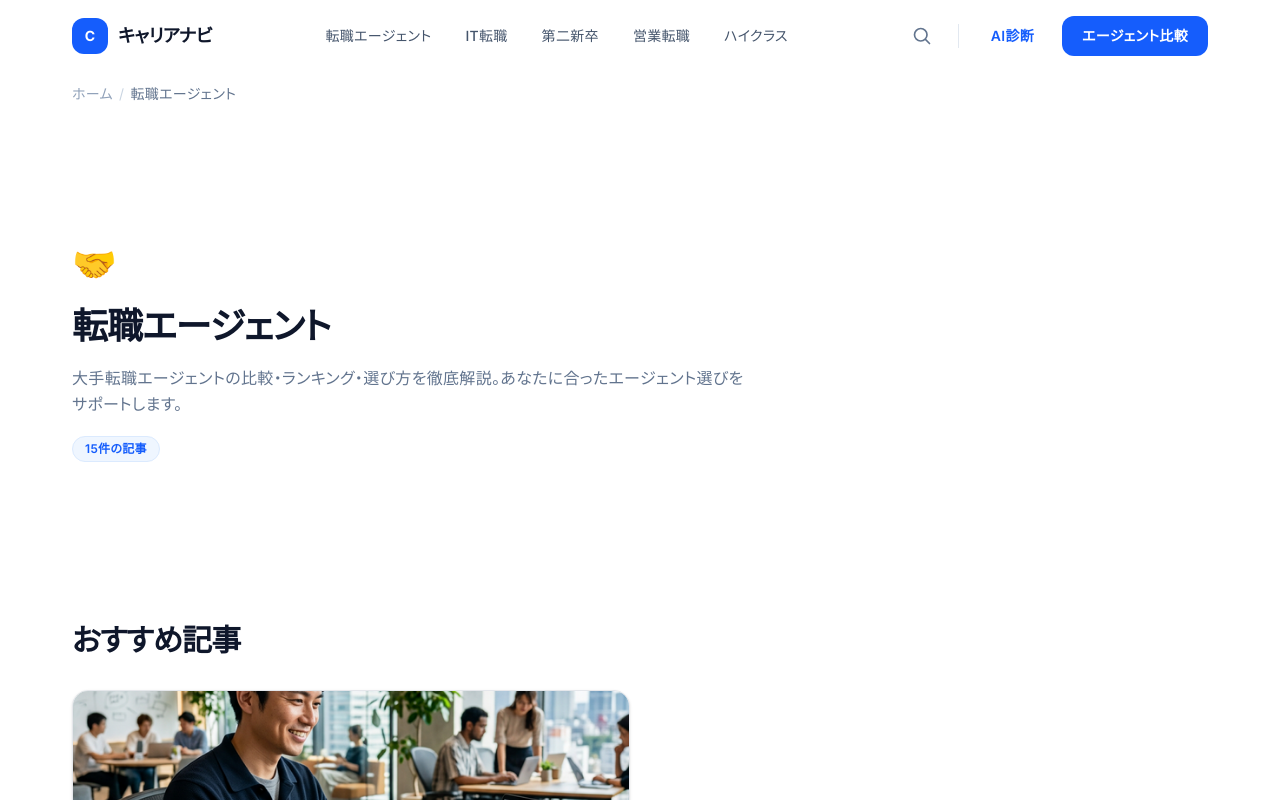
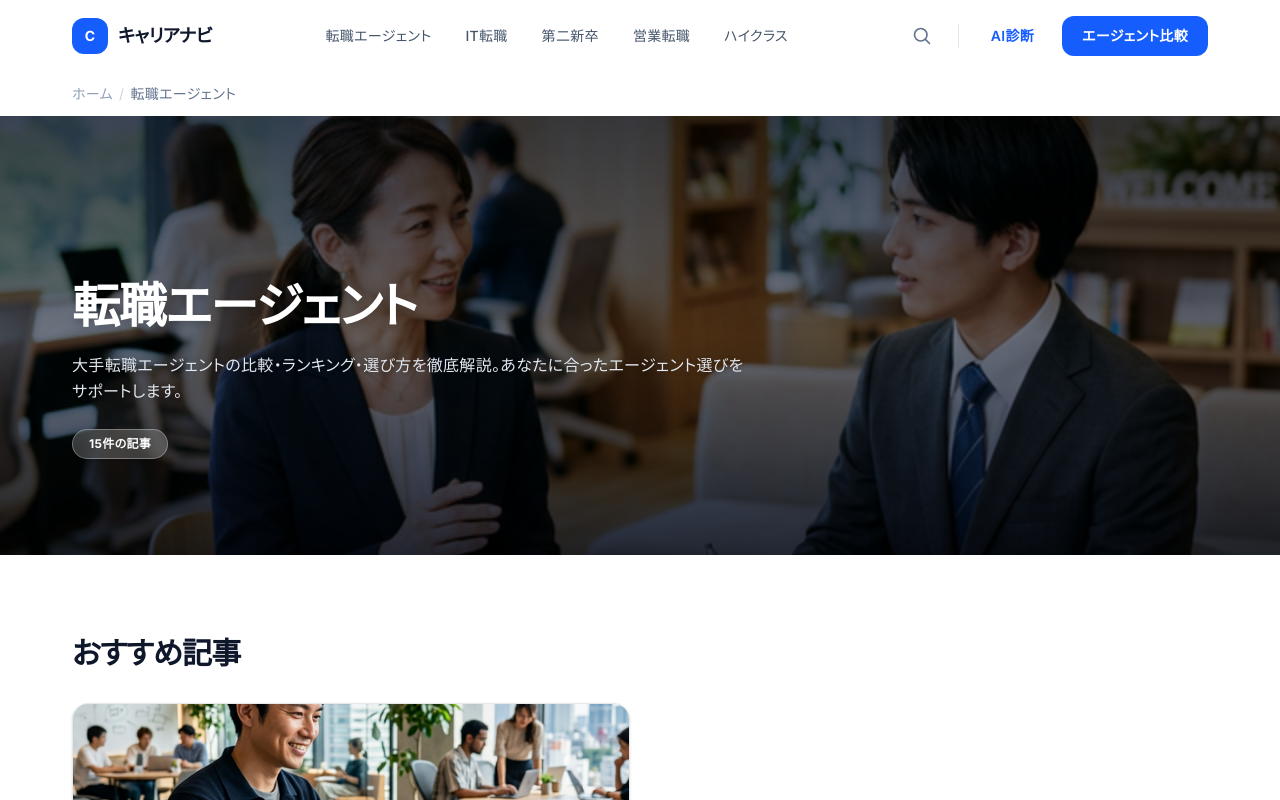
Before and after one commit to SocialBoost1201/cri-seo-media-project, a Next.js app: page /agent in a window 1280 px wide. Shown: the top 800 px of the page. Built offline with nearby package versions, Linux system fonts and the light colour scheme.

Commit message:
feat: implement Phase 8 - replace all emojis with SVG icons

```diff
--- a/src/app/[slug]/CategoryPageContent.tsx
+++ b/src/app/[slug]/CategoryPageContent.tsx
@@ -25,19 +25,35 @@ export default function CategoryPageContent({ category, articles }: Props) {
       <Breadcrumb />
 
       {/* Header */}
-      <section className="relative overflow-hidden bg-white pt-28 sm:pt-32 pb-16 sm:pb-20">
-        <div className="relative max-w-[1200px] mx-auto px-5 sm:px-8">
+      <section className="relative overflow-hidden pt-32 sm:pt-40 pb-20 sm:pb-24">
+        {/* 背景画像 */}
+        <div className="absolute inset-0 z-0">
+          {category.imageUrl ? (
+            <img
+              src={category.imageUrl}
+              alt={`${category.name}のイメージ`}
+              className="w-full h-full object-cover object-center"
+            />
+          ) : (
+            <div className="w-full h-full bg-slate-800" />
+          )}
+          {/* ダークグラデーションオーバーレイ */}
+          <div className="absolute inset-0 bg-gradient-to-b from-slate-900/80 via-slate-900/60 to-slate-900/90 mix-blend-multiply" />
+        </div>
+
+        <div className="relative z-10 max-w-[1200px] mx-auto px-5 sm:px-8">
           <motion.div
             initial={{ opacity: 0, y: 30 }}
             animate={{ opacity: 1, y: 0 }}
             transition={{ duration: 0.6, ease: "easeOut" as const }}
           >
-            <div className="text-4xl mb-5">{category.icon}</div>
-            <h1 className="text-3xl sm:text-4xl font-extrabold text-slate-900 tracking-tight leading-tight mb-4">
+            <h1 className="text-3xl sm:text-5xl font-extrabold text-white tracking-tight leading-tight mb-4 drop-shadow-md">
               {category.name}
             </h1>
-            <p className="text-slate-500 max-w-2xl leading-relaxed mb-4">{category.description}</p>
-            <span className="inline-flex items-center px-3 py-1 rounded-full text-xs font-semibold bg-blue-50 text-blue-600 border border-blue-100">
+            <p className="text-slate-200 max-w-2xl leading-relaxed mb-6 drop-shadow">
+              {category.description}
+            </p>
+            <span className="inline-flex items-center px-4 py-1.5 rounded-full text-xs font-bold bg-white/20 text-white backdrop-blur-sm border border-white/30 shadow-sm">
               {category.articleCount}件の記事
             </span>
           </motion.div>
--- a/src/app/agent/[slug]/page.tsx
+++ b/src/app/agent/[slug]/page.tsx
@@ -39,7 +39,9 @@ export default function AgentDetailPage({ params }: Props) {
         <div className="max-w-[800px] mx-auto px-5 sm:px-8">
           <div className="flex flex-col md:flex-row gap-6 md:gap-8 items-start mb-8">
             <div className="w-24 h-24 md:w-32 md:h-32 shrink-0 bg-white border border-slate-200 rounded-2xl flex items-center justify-center text-4xl shadow-sm">
-              🏢
+              <svg xmlns="http://www.w3.org/2000/svg" fill="none" viewBox="0 0 24 24" strokeWidth={1} stroke="currentColor" className="w-12 h-12 text-slate-300">
+                <path strokeLinecap="round" strokeLinejoin="round" d="M2.25 21h19.5m-18-18v18m10.5-18v18m6-13.5V21M6.75 6.75h.75m-.75 3h.75m-.75 3h.75m3-6h.75m-.75 3h.75m-.75 3h.75M6.75 21v-3.375c0-.621.504-1.125 1.125-1.125h2.25c.621 0 1.125.504 1.125 1.125V21M3 3h12m-.75 4.5H21m-3.75 3.75h.008v.008h-.008v-.008Zm0 3h.008v.008h-.008v-.008Zm0 3h.008v.008h-.008v-.008Z" />
+              </svg>
             </div>
             <div>
               <div className="flex flex-wrap gap-2 mb-3">
--- a/src/app/agent/comparison/ComparisonPageContent.tsx
+++ b/src/app/agent/comparison/ComparisonPageContent.tsx
@@ -172,14 +172,14 @@ export default function ComparisonPageContent() {
             </p>
             <div className="grid grid-cols-2 sm:grid-cols-3 lg:grid-cols-5 gap-4">
               {[
-                { label: "求人数", weight: "25%", icon: "📊" },
-                { label: "サポート品質", weight: "25%", icon: "🤝" },
-                { label: "アドバイザー", weight: "20%", icon: "👤" },
-                { label: "対応業界", weight: "15%", icon: "🏢" },
-                { label: "ユーザー評価", weight: "15%", icon: "⭐" },
+                { label: "求人数", weight: "25%", icon: <svg xmlns="http://www.w3.org/2000/svg" fill="none" viewBox="0 0 24 24" strokeWidth={1.5} stroke="currentColor" className="w-8 h-8 text-blue-500 mx-auto"><path strokeLinecap="round" strokeLinejoin="round" d="M3 13.125C3 12.504 3.504 12 4.125 12h2.25c.621 0 1.125.504 1.125 1.125v6.75C7.5 20.496 6.996 21 6.375 21h-2.25A1.125 1.125 0 0 1 3 19.875v-6.75ZM9.75 8.625c0-.621.504-1.125 1.125-1.125h2.25c.621 0 1.125.504 1.125 1.125v11.25c0 .621-.504 1.125-1.125 1.125h-2.25a1.125 1.125 0 0 1-1.125-1.125V8.625ZM16.5 4.125c0-.621.504-1.125 1.125-1.125h2.25C20.496 3 21 3.504 21 4.125v15.75c0 .621-.504 1.125-1.125 1.125h-2.25a1.125 1.125 0 0 1-1.125-1.125V4.125Z" /></svg> },
+                { label: "サポート品質", weight: "25%", icon: <svg xmlns="http://www.w3.org/2000/svg" fill="none" viewBox="0 0 24 24" strokeWidth={1.5} stroke="currentColor" className="w-8 h-8 text-red-400 mx-auto"><path strokeLinecap="round" strokeLinejoin="round" d="M21 8.25c0-2.485-2.099-4.5-4.688-4.5-1.935 0-3.597 1.126-4.312 2.733-.715-1.607-2.377-2.733-4.313-2.733C5.1 3.75 3 5.765 3 8.25c0 7.22 9 12 9 12s9-4.78 9-12Z" /></svg> },
+                { label: "アドバイザー", weight: "20%", icon: <svg xmlns="http://www.w3.org/2000/svg" fill="none" viewBox="0 0 24 24" strokeWidth={1.5} stroke="currentColor" className="w-8 h-8 text-emerald-500 mx-auto"><path strokeLinecap="round" strokeLinejoin="round" d="M15.75 6a3.75 3.75 0 1 1-7.5 0 3.75 3.75 0 0 1 7.5 0ZM4.501 20.118a7.5 7.5 0 0 1 14.998 0A17.933 17.933 0 0 1 12 21.75c-2.676 0-5.216-.584-7.499-1.632Z" /></svg> },
+                { label: "対応業界", weight: "15%", icon: <svg xmlns="http://www.w3.org/2000/svg" fill="none" viewBox="0 0 24 24" strokeWidth={1.5} stroke="currentColor" className="w-8 h-8 text-indigo-500 mx-auto"><path strokeLinecap="round" strokeLinejoin="round" d="M2.25 21h19.5m-18-18v18m10.5-18v18m6-13.5V21M6.75 6.75h.75m-.75 3h.75m-.75 3h.75m3-6h.75m-.75 3h.75m-.75 3h.75M6.75 21v-3.375c0-.621.504-1.125 1.125-1.125h2.25c.621 0 1.125.504 1.125 1.125V21M3 3h12m-.75 4.5H21m-3.75 3.75h.008v.008h-.008v-.008Zm0 3h.008v.008h-.008v-.008Zm0 3h.008v.008h-.008v-.008Z" /></svg> },
+                { label: "ユーザー評価", weight: "15%", icon: <svg xmlns="http://www.w3.org/2000/svg" fill="none" viewBox="0 0 24 24" strokeWidth={1.5} stroke="currentColor" className="w-8 h-8 text-yellow-500 mx-auto"><path strokeLinecap="round" strokeLinejoin="round" d="M11.48 3.499a.562.562 0 0 1 1.04 0l2.125 5.111a.563.563 0 0 0 .475.345l5.518.442c.499.04.701.663.321.988l-4.204 3.602a.563.563 0 0 0-.182.557l1.285 5.385a.562.562 0 0 1-.84.61l-4.725-2.885a.562.562 0 0 0-.586 0L6.982 20.54a.562.562 0 0 1-.84-.61l1.285-5.386a.562.562 0 0 0-.182-.557l-4.204-3.602a.562.562 0 0 1 .321-.988l5.518-.442a.563.563 0 0 0 .475-.345L11.48 3.5Z" /></svg> },
               ].map((item) => (
                 <div key={item.label} className="text-center bg-slate-50 rounded-xl p-5">
-                  <div className="text-2xl mb-2">{item.icon}</div>
+                  <div className="mb-2 flex justify-center">{item.icon}</div>
                   <p className="text-xs text-slate-500 mb-1">{item.label}</p>
                   <p className="text-xl font-extrabold text-blue-600">{item.weight}</p>
                 </div>
--- a/src/app/search/page.tsx
+++ b/src/app/search/page.tsx
@@ -15,7 +15,7 @@ export default function SearchPage() {
           <div className="relative max-w-2xl mx-auto">
             <input
               type="text"
-              placeholder="🔍 キーワード、エージェント名、職種..."
+              placeholder="キーワード、エージェント名、職種..."
               className="w-full h-14 pl-6 pr-14 text-lg rounded-2xl border-2 border-slate-200 focus:border-blue-500 focus:ring-4 focus:ring-blue-500/10 transition-all outline-none"
             />
             <button className="absolute right-3 top-1/2 -translate-y-1/2 w-10 h-10 bg-blue-600 text-white rounded-xl flex items-center justify-center hover:bg-blue-700 transition-colors">
--- a/src/components/templates/ArticlePageContent.tsx
+++ b/src/components/templates/ArticlePageContent.tsx
@@ -77,7 +77,9 @@ export default function ArticlePageContent({ article, agents, faqs, relatedArtic
         <div className="max-w-[800px] mx-auto px-5 sm:px-8">
           <div className="bg-slate-50 border border-slate-200/60 rounded-2xl p-6 sm:p-8">
             <h2 className="font-bold text-slate-900 mb-4 flex items-center gap-2 text-lg border-b border-slate-200/60 pb-3">
-              <span className="w-6 h-6 rounded-lg flex items-center justify-center text-xs bg-white text-blue-600 shadow-sm">📌</span>
+              <span className="w-6 h-6 rounded-lg flex items-center justify-center bg-white text-blue-600 shadow-sm">
+                <svg xmlns="http://www.w3.org/2000/svg" fill="none" viewBox="0 0 24 24" strokeWidth={2} stroke="currentColor" className="w-4 h-4"><path strokeLinecap="round" strokeLinejoin="round" d="m11.25 11.25.041-.02a.75.75 0 0 1 1.063.852l-.708 2.836a.75.75 0 0 0 1.063.853l.041-.021M21 12a9 9 0 1 1-18 0 9 9 0 0 1 18 0Zm-9-3.75h.008v.008H12V8.25Z" /></svg>
+              </span>
               この記事の結論
             </h2>
             <p className="text-sm text-slate-700 leading-relaxed mb-6">
```
Also changed, not shown: src/app/page.tsx (+17 -6 lines).
